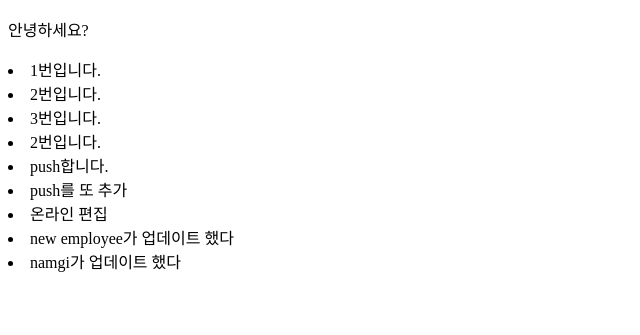
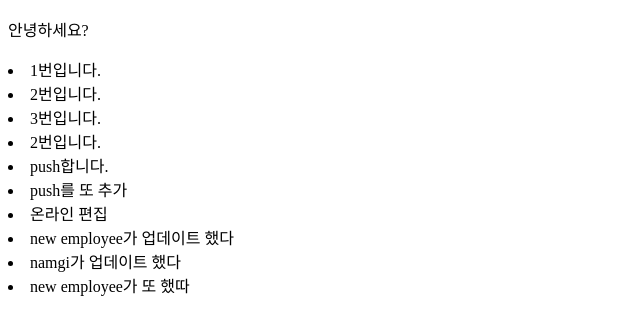
Before and after one commit to Tunner95/test, a plain HTML site: page index.html in a window 1280 px wide. Shown: the part 127-462 px from the top of the page, without its empty margins (0-640 px from the left). Drawn offline with Linux system fonts and the light colour scheme.

Commit message:
신입사원 또 추가

```diff
--- a/index.html
+++ b/index.html
@@ -19,6 +19,7 @@
 		<li>온라인 편집</li>
 		<li>new employee가 업데이트 했다</li>
 		<li>namgi가 업데이트 했다</li>
+		<li>new employee가 또 했따</li>
 	</div>
 </body>
 </html>
```
